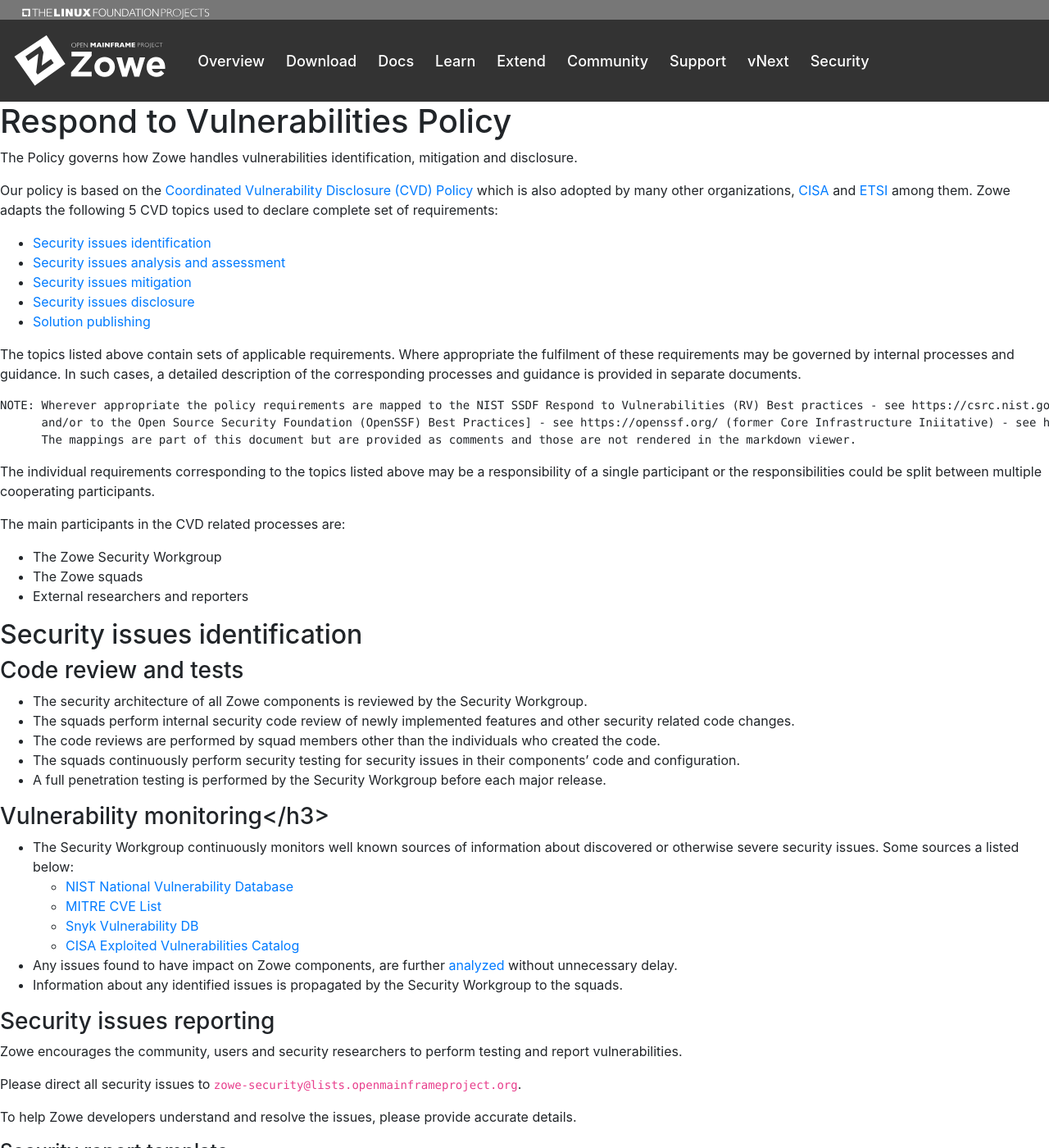
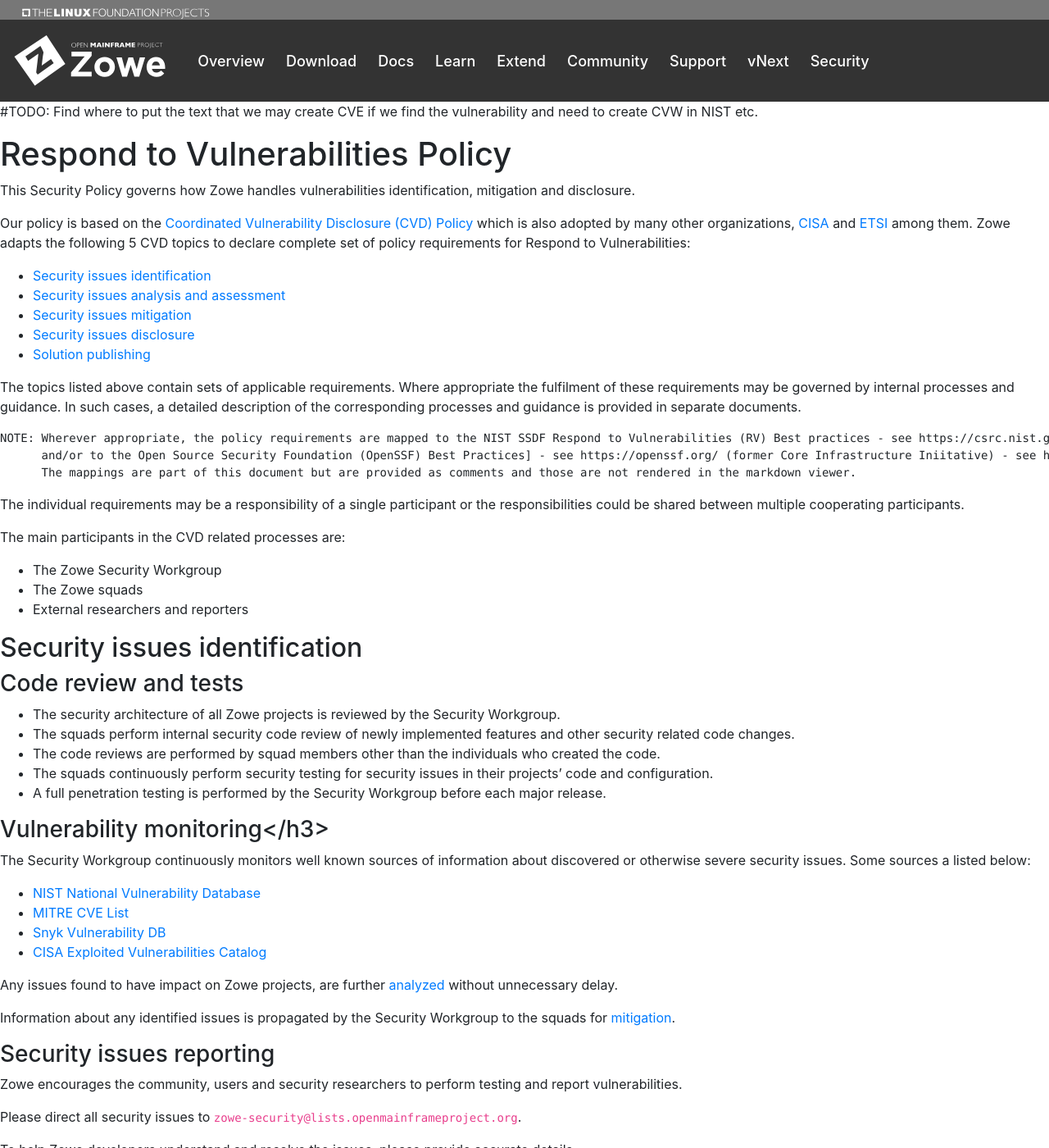
Before and after one commit to zowe/zowe.github.io, a Jekyll site: the page built from security.md, in a window 1280 px wide and 1400 px high. Shown: the whole window at 82% size. Built offline with Jekyll 4.4.1, drawn with Linux system fonts in a browser that asks for light colours; our own code applies the rules of GitHub Pages for plain Markdown files; some of the changed text lies outside the part shown.

Commit message:
Chore - cleaning
Signed-off-by: Pavlin Zahariev <pavlin.zahariev@broadcom.net>

```diff
--- a/security.md
+++ b/security.md
@@ -2,14 +2,16 @@
 <!-- Copyright Contributors to the Zowe project. -->
 <!-- # Zowe Security Policy-->
 
+#TODO: Find where to put the text that we may create CVE if we find the vulnerability and need to create CVW in NIST etc.
+
 # Respond to Vulnerabilities Policy
 <!--<div style="display:none" hidden>(Zowe-SSDP-SDLC ID: ZSSD-LP:RV)</div>-->
 
-The Policy governs how Zowe handles vulnerabilities identification, mitigation and disclosure.
+This Security Policy governs how Zowe handles vulnerabilities identification, mitigation and disclosure.
 
 Our policy is based on the <a href="https://en.wikipedia.org/wiki/Coordinated_vulnerability_disclosure">Coordinated Vulnerability Disclosure (CVD) Policy</a>
 which is also adopted by many other organizations, <a href="https://www.cisa.gov/coordinated-vulnerability-disclosure-process">CISA</a> and <a href="https://www.etsi.org/standards/coordinated-vulnerability-disclosure">ETSI</a> among them.
-Zowe adapts the following 5 CVD topics used to declare complete set of requirements:
+Zowe adapts the following 5 CVD topics to declare complete set of policy requirements for Respond to Vulnerabilities:
 * [Security issues identification](#Security-issues-identification) <!-- <span style="display:none">(Zowe-SSDP-SDLC #ID: ZSSD-LP:RV-ICV-PVM)</span> -->
 * [Security issues analysis and assessment](#Analysis-and-assessment)
 * [Security issues mitigation](#Security-issues-mitigation)
@@ -19,12 +21,11 @@
 The topics listed above contain sets of applicable requirements. Where appropriate the fulfilment of these requirements may be governed by internal processes and guidance.
 In such cases, a detailed description of the corresponding processes and guidance is provided in separate documents.
 
-    NOTE: Wherever appropriate the policy requirements are mapped to the NIST SSDF Respond to Vulnerabilities (RV) Best practices - see https://csrc.nist.gov/publications/detail/sp/800-218/final
+    NOTE: Wherever appropriate, the policy requirements are mapped to the NIST SSDF Respond to Vulnerabilities (RV) Best practices - see https://csrc.nist.gov/publications/detail/sp/800-218/final
           and/or to the Open Source Security Foundation (OpenSSF) Best Practices] - see https://openssf.org/ (former Core Infrastructure Iniitative) - see https://www.coreinfrastructure.org/.
           The mappings are part of this document but are provided as comments and those are not rendered in the markdown viewer.
 
-The individual requirements corresponding to the topics listed above may be a responsibility of a single participant
-or the responsibilities could be split between multiple cooperating participants.
+The individual requirements may be a responsibility of a single participant or the responsibilities could be shared between multiple cooperating participants.
 
 The main participants in the CVD related processes are:
 * The Zowe Security Workgroup
@@ -40,29 +41,32 @@
 <span style="display:none">(Zowe-SSDP-SDLC - #ID: ZSSD-LP:RV-ICV-CRT)</span>
 -->
 
-* The security architecture of all Zowe components is reviewed by the Security Workgroup.
+* The security architecture of all Zowe projects is reviewed by the Security Workgroup.
 * The squads perform internal security code review of newly implemented features and other security related code changes.
 * The code reviews are performed by squad members other than the individuals who created the code.
-* The squads continuously perform security testing for security issues in their components' code and configuration.
+* The squads continuously perform security testing for security issues in their projects' code and configuration.
 * A full penetration testing is performed by the Security Workgroup before each major release.
 
 ### Vulnerability monitoring</h3>
-<!-- <span style="display:none">(Zowe-SSDP-SDLC #ID: ZSSD-LP:RV-ICV-PVM)</span> -->
+<!-- Zowe-SSDP-SDLC #ID: ZSSD-LP:RV-ICV-PVM -->
 
-* The Security Workgroup continuously monitors well known sources of information about discovered or otherwise severe security issues. Some sources a listed below:
+The Security Workgroup continuously monitors well known sources of information about discovered or otherwise severe security issues. Some sources a listed below:
   * [NIST National Vulnerability Database](https://nvd.nist.gov/vuln)
   * [MITRE CVE List](https://cve.mitre.org/)
   * [Snyk Vulnerability DB](https://security.snyk.io/)
   * [CISA Exploited Vulnerabilities Catalog](https://www.cisa.gov/known-exploited-vulnerabilities-catalog)
-* Any issues found to have impact on Zowe components, are further [analyzed](#Security-Issues-Analysis-And-Assessment) without unnecessary delay.
-* Information about any identified issues is propagated by the Security Workgroup to the squads.
+
+
+Any issues found to have impact on Zowe projects, are further [analyzed](#Analysis-And-Assessment) without unnecessary delay.
+
+Information about any identified issues is propagated by the Security Workgroup to the squads for [mitigation](#Security-Issues-Mitigation).
 
 ### Security issues reporting
-<!-- <span style="display:none">(Zowe-SSDP-SDLC #ID: ZSSD-LP:RV-ICV-PVM)</span> -->
+<!-- Zowe-SSDP-SDLC #ID: ZSSD-LP:RV-ICV-PVM -->
 
 Zowe encourages the community, users and security researchers to perform testing and report vulnerabilities.
 
-<!-- <span style="display: none;">#TODO: Publish the reporting process on the project web-site: Open SSF: FLOSS Best Practices Criteria  - Vulnerability report process</span> -->
+<!-- #TODO: Publish the reporting process on the project web-site: Open SSF: FLOSS Best Practices Criteria  - Vulnerability report process -->
 
 Please direct all security issues to <code>zowe-security@lists.openmainframeproject.org</code>.
 
@@ -114,23 +118,22 @@
 #### What happens after security report is received by the Security Workgroup
 * After your report is received, a member of the Security Workgroup replies to acknowledge receipt of the report.
 * The reporter may be contacted for clarification.
-* Without unnecessary delay the report is [analyzed](Analysis-and_assessment).
+* Without unnecessary delay the report is [analyzed](#Analysis-And-Assessment).
 
 <!-- **IMPORTANT:**  Please do not file a public issue [disclosing vulnerabilities](#Security-issues-disclosure) as this may be misused by violent attackers. -->
     Note: We encourage the reporters to work with the Security Workgroup team to resolve the issue before going publicly with it.
 
 ## Analysis and assessment
 <!--
-    <span style="display:none">(Zowe-SSDP-SDLC #ID: ZSSD-LP:RV-ARV)</span>
-    <span style="display:none"> (Zowe-SSDP-SDLC #ID: ZSSD-LP:RV-ARV-AEV)</span>
-    <span style="display:none"> (NIST-SSF: #REF: SSDF:RV.2.1)</span>
+    (Zowe-SSDP-SDLC #ID: ZSSD-LP:RV-ARV)
+    (Zowe-SSDP-SDLC #ID: ZSSD-LP:RV-ARV-AEV)
+    (NIST-SSF: #REF: SSDF:RV.2.1)
 -->
 
-* Reported issues are analyzed within the security workgroup.<br/>
+* Reported issues are analyzed within the security workgroup.
 * The issues' analyzes outcome is determined by the risk severity measured by the combination of vulnerability exploitability and its impact.
 
 The severity can be one of the:
-
   * Critical (C) - An event that, if it occurred, would cause program failure (inability to achieve minimum acceptable requirements).
 
         Critical issues are fixed as early as possible
@@ -148,58 +151,50 @@
 
         Low issues are fixed when the squad decides to fix
 
-<!--
-  * The priority with which the issues are fixed is based on the combination of the vulnerability exploitability and impact.
-      The priority falls into one of the following categories:
-
-      * Critical: fixed as early as possible
-      * High: fixed within next minor/patch release as latest.
-        Alternatively, There are no un-patched vulnerabilities of High severity that have been publicly known for more than 60 days. [vulnerabilities_fixed_60_days policy]
-      * Medium: fixed when the squad decides to fix
-      * Low: fixed when the squad decides to fix
--->
-
 ## Security issues mitigation
 
  After the issue is sufficiently documented, the Security Workgroup coordinates the issue [mitigation](#Security-issues-mitigation).
 <!--
-    <span style="display:none">(Zowe-SSDP-SDLC #ID: ZSSD-LP:RV-ARV)</span>
-    <span style="display:none">(NIST-SSF #REF: SSF-A.4.2-B)</span>
+    (Zowe-SSDP-SDLC #ID: ZSSD-LP:RV-ARV)
+    (NIST-SSF #REF: SSF-A.4.2-B)
 -->
 
 The Zowe squads strive to fix the relevant security issues according to their assessed priority within a predefined timeframe. [vulnerabilities_critical_fixed policy]
 
 <!--
-    <span style="display:none">(NIST-SSF #REF: SSF-A.4.1-B)</span>
+    (NIST-SSF #REF: SSF-A.4.1-B)
 -->
 
 ## Security issues disclosure
 
 * Zowe discloses fixed vulnerabilities in a timely manner giving the users sufficient time to plan their upgrades.
 * We however don't disclose the vulnerabilities fixed in the latest release as we respect the need for at least 45 days to decide when and how will the users upgrade.
-* When a new release is published, we list the vulnerabilities fixed in the previous release.
+* When a new release is published, the project list the vulnerabilities fixed in the previous release.
 
       For example when we'd release Zowe v2.3 we'd publish the list of vulnerabilities that were fixed in the version 2.2 .
       The issues that were fixed would be published in the [Zowe security reports](https://github.com/zowe/security-reports/blob/master/security-vulnerabilities.md) repository listing.
 
 ## Solution publishing
 ### Security advisory
+* The project's squad discloses a vulnerability by first creating a draft security advisory in the project repository in GitHub.
 * For critical priority vulnerability, security patches are created as soon as the issue is fixed in code and configuration.
-* The security fixes become an integral part of the nearest Zowe distribution.
-* The component's squad(project maintainers) disclose a confirmed vulnerability by first creating a draft security advisory in the component repository in GitHub or other CMS that is used by the project.
+* The security fixes become an integral part of the latest Zowe distribution.
 
 
-    Note: GitHub Security Advisories allow repository maintainers to privately discuss and fix a security vulnerability in a project.
-* After collaborating on a fix, the project maintainers publishes the security advisory to a project specific place.
+    Note: GitHub Security Advisories allow the squad to privately discuss and fix a security vulnerability in their project.
+* After collaborating on a fix, the project maintainers publish the security advisory to a project specific place.
+  * Will add them to NIST list of issues. TODO: CHeck how is this done.
+  * Publish the one that we already fixed. See Mitre: https://cveform.mitre.org/
 
 
     Note: Projects hosted in GitHub take advantage of the GH features providing special security advisory dedicated pages.
           See: https://docs.github.com/en/code-security/repository-security-advisories/creating-a-repository-security-advisory
 
 ### Security updates
-Security notifications are distributed via the following methods.
+Security notifications are distributed by the following methods.
 
-* Publishing component specific advisories in the corresponding component GitHub repository Security page.
+* Publishing project specific advisories in the corresponding project GitHub repository Security page.
+  * TODO: Check GitHub allows security page for a project
 
 
     For example you can find the API Mediation Layer related security advisories here: https://github.com/zowe/api-layer/security/advisories
```
